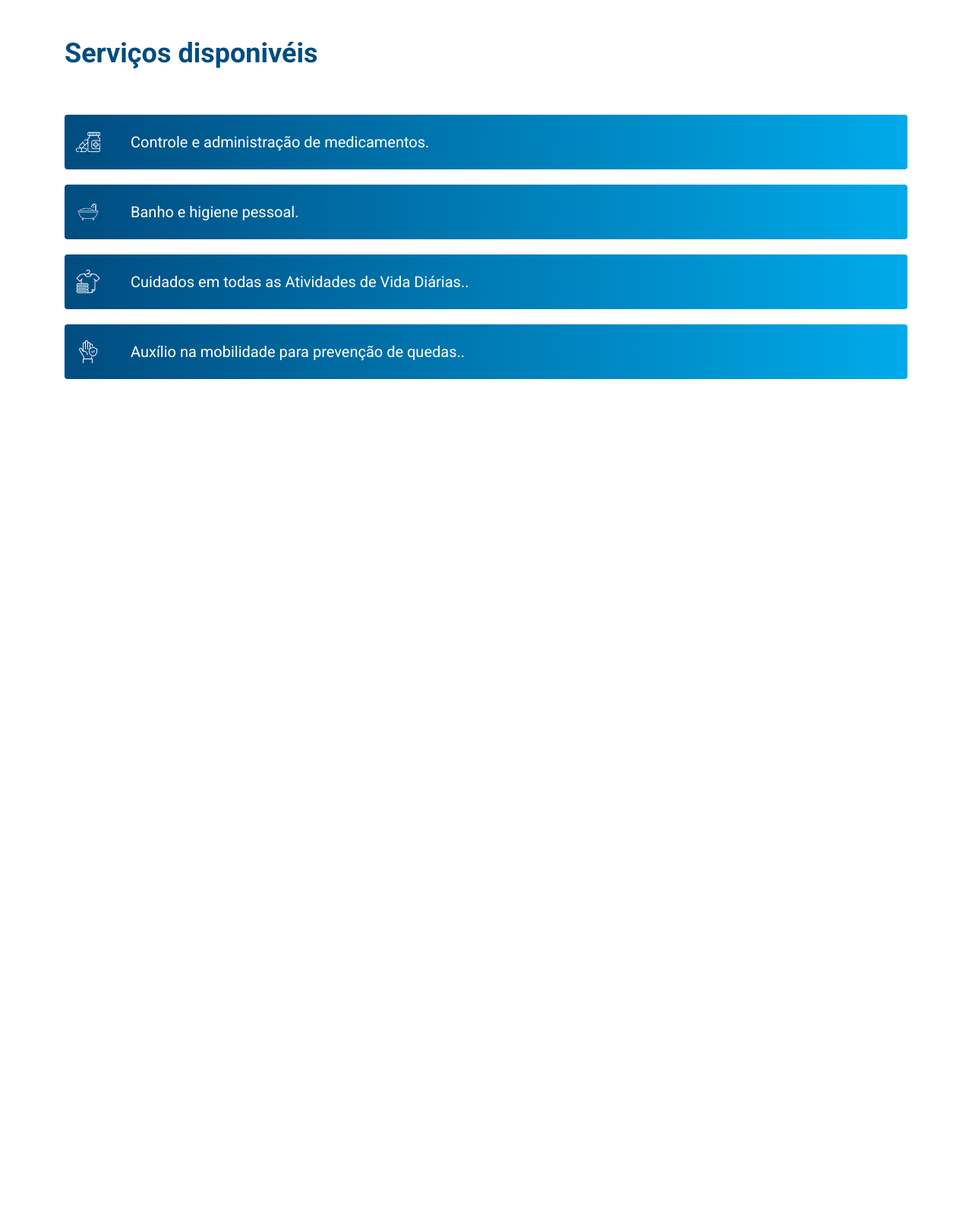
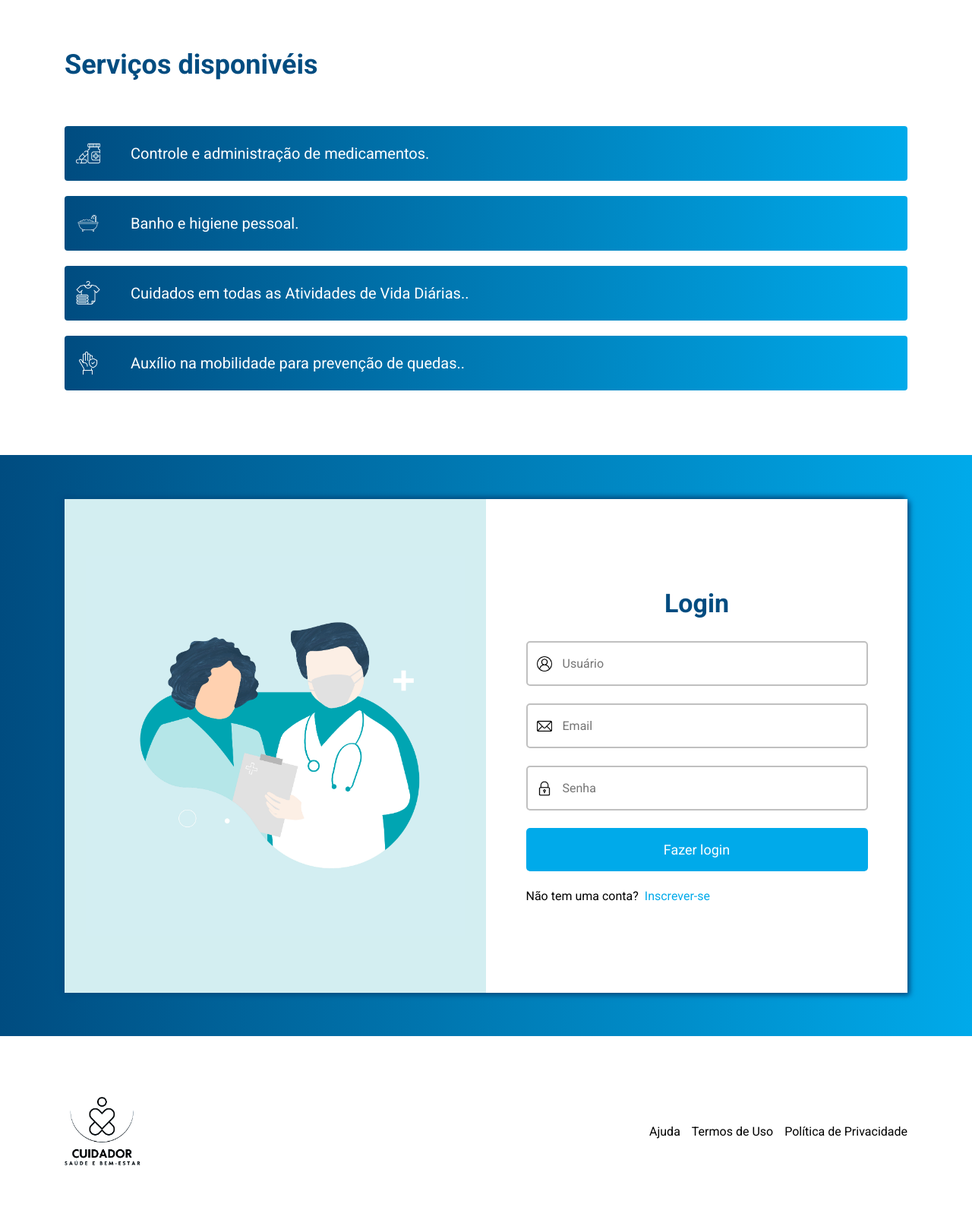
Before and after one commit to wanndersondev/cuidador-idosos, a PHP site: page / in a window 1280 px wide. Shown: the part 631-2245 px from the top of the page at 76% size. Before the commit the page ends 1130 px from the top, so only its background shows below. Run offline with PHP 8.4, Linux system fonts and the light colour scheme.

Commit message:
Criação do login e página de cadastro

```diff
--- a/assets/pages/index/index.css
+++ b/assets/pages/index/index.css
@@ -1,5 +1,7 @@
 @import './../../global/global.css';
+@import './partials/section-header.css';
+@import './partials/section-services.css';
 @import './partials/form.css';
-@import './partials/section-main.css';
-@import './partials/section-footer.css';
-@import './partials/section-header.css';
+@import './partials/login.css';
+@import './partials/register.css';
+@import './partials/section-footer.css'
--- a/assets/pages/index/partials/form.css
+++ /dev/null
@@ -1,66 +0,0 @@
-.form-register {
-    display: flex;
-    justify-content: flex-end;
-    align-items: center;
-    max-width: 570px;
-    padding-right: 15px;
-}
-.form {
-    background-color: var(--Branco);
-    width: 500px;
-    height: 450px;
-    padding: 25px;
-    border-radius: 4px;
-    box-shadow: 2px 2px 5px #c0c0c0, -2px -2px 5px #c0c0c0;
-}
-.title-form {
-    display: flex;
-    justify-content: center;
-    width: 100%;
-    margin-bottom: 30px;
-}
-.title-form h3 {
-    color: var(--Azul-escuro);
-    font-size: 28px;
-}
-.input {
-    display: flex;
-    justify-content: flex-start;
-    align-items: center;
-    margin-bottom: 23px;
-    border: 2px solid #c0c0c0;
-    border-radius: 5px;
-    padding: 4px;
-}
-.input img {
-    width: 20px;
-    margin: 0 0 0 8px;
-}
-.input input {
-    width: 100%;
-    font-size: 16px;
-    padding: 14px;
-    color: var(--Preto);
-}
-#btn {
-    display: flex;
-    justify-content: center;
-    background-color: var(--Azul-claro);
-    padding: 18px;
-    border-radius: 5px;
-    transition: linear 0.4s;
-}
-#btn:hover {
-    background-color: #02a0d9;
-}
-#btn button {
-    color: var(--Branco);
-    background-color: transparent;
-    font-size: 18px;
-}
-
-/* Responsividade Principal
-@media screen and (min-width: 992px) {
-
-}
-*/
--- a/assets/pages/index/partials/login.css
+++ b/assets/pages/index/partials/login.css
@@ -1,3 +1,119 @@
+#login {
+    display: flex;
+    justify-content: center;
+    align-items: center;
+    padding: 0 15px;
+    height: 765px;
+    background: linear-gradient(90deg, rgba(0,76,128,1) 0%, rgba(0,170,234,1) 100%);
+}
+.bg-login {
+    display: flex;
+    justify-content: center;
+    align-items: center;
+}
+.bg-form {
+    background-color: var(--Branco);
+    display: flex;
+    justify-content: space-between;
+    align-items: center;
+    width: 100%;
+    height: 650px;
+    box-shadow: 3px 3px 7px var(--Azul-escuro), -3px -3px 7px var(--Azul-escuro);
+}
+.figure {
+    display: flex;
+    justify-content: center;
+    align-items: center;
+    background-color: red;
+    height: 100%;
+    flex: 1;
+}
+.figure .img-fig {
+    width: 500px;
+    height: 500px;
+}
+.img-fig img {
+    width: 100%;
+}
+.form-login {
+    display: flex;
+    justify-content: center;
+    align-items: center;
+    height: 100%;
+    flex: 1;
+}
+.form {
+    display: flex;
+    flex-direction: column;
+    justify-content: center;
+    background-color: var(--Branco);
+    width: 500px;
+    height: 480px;
+    padding: 25px;
+    border-radius: 4px;
+}
+.title-form {
+    display: flex;
+    justify-content: center;
+    width: 100%;
+    margin-bottom: 30px;
+}
+.title-form h3 {
+    color: var(--Azul-escuro);
+    font-size: 34px;
+}
+.input {
+    display: flex;
+    justify-content: flex-start;
+    align-items: center;
+    margin-bottom: 23px;
+    border: 2px solid #c0c0c0;
+    border-radius: 5px;
+    padding: 4px;
+}
+.input img {
+    width: 20px;
+    margin: 0 0 0 8px;
+}
+.input input {
+    width: 100%;
+    font-size: 16px;
+    padding: 14px;
+    color: var(--Preto);
+}
+#btn {
+    display: flex;
+    justify-content: center;
+    background-color: var(--Azul-claro);
+    padding: 18px;
+    border-radius: 5px;
+    transition: linear 0.4s;
+    margin-bottom: 23px;
+}
+#btn button {
+    color: var(--Branco);
+    background-color: transparent;
+    font-size: 18px;
+}
+#btn:hover {
+    background-color: var(--Azul-escuro);
+}
+.options-register {
+    display: flex;
+    width: 100%;
+}
+.options-register p {
+    margin-right: 8px;
+    color: var(--Preto);
+}
+.options-register a {
+    color: var(--Azul-claro);
+}
+.options-register a:hover {
+    text-decoration: underline;
+    color: var(--Azul-escuro);
+}
+
 /* Responsividade Principal
 @media screen and (min-width: 992px) {
 
--- a/assets/pages/index/partials/register.css
+++ b/assets/pages/index/partials/register.css
@@ -1,3 +1,117 @@
+#login {
+    display: flex;
+    justify-content: center;
+    align-items: center;
+    padding: 0 15px;
+    height: 765px;
+    background: linear-gradient(90deg, rgba(0,76,128,1) 0%, rgba(0,170,234,1) 100%);
+}
+.bg-login {
+    display: flex;
+    justify-content: center;
+    align-items: center;
+}
+.bg-form {
+    background-color: var(--Branco);
+    display: flex;
+    justify-content: space-between;
+    align-items: center;
+    width: 100%;
+    height: 650px;
+    box-shadow: 3px 3px 7px var(--Azul-escuro), -3px -3px 7px var(--Azul-escuro);
+}
+.figure {
+    display: flex;
+    justify-content: center;
+    align-items: center;
+    background-color: #d3eef1;
+    height: 100%;
+    flex: 1;
+}
+.figure .img-fig {
+    width: 500px;
+    height: 500px;
+}
+.img-fig img {
+    width: 100%;
+}
+.form-login {
+    display: flex;
+    justify-content: center;
+    align-items: center;
+    height: 100%;
+    flex: 1;
+}
+.form {
+    display: flex;
+    flex-direction: column;
+    justify-content: center;
+    background-color: var(--Branco);
+    width: 500px;
+    height: 480px;
+    padding: 25px;
+    border-radius: 4px;
+}
+.title-form {
+    display: flex;
+    justify-content: center;
+    width: 100%;
+    margin-bottom: 30px;
+}
+.title-form h3 {
+    color: var(--Azul-escuro);
+    font-size: 34px;
+}
+.input {
+    display: flex;
+    justify-content: flex-start;
+    align-items: center;
+    margin-bottom: 23px;
+    border: 2px solid #c0c0c0;
+    border-radius: 5px;
+    padding: 4px;
+}
+.input img {
+    width: 20px;
+    margin: 0 0 0 8px;
+}
+.input input {
+    width: 100%;
+    font-size: 16px;
+    padding: 14px;
+    color: var(--Preto);
+}
+#btn {
+    display: flex;
+    justify-content: center;
+    background-color: var(--Azul-claro);
+    padding: 18px;
+    border-radius: 5px;
+    transition: linear 0.4s;
+    margin-bottom: 23px;
+}
+#btn button {
+    color: var(--Branco);
+    background-color: transparent;
+    font-size: 18px;
+}
+#btn:hover {
+    background-color: var(--Azul-escuro);
+}
+.options-register {
+    display: flex;
+    width: 100%;
+}
+.options-register p {
+    margin-right: 8px;
+    color: var(--Preto);
+}
+.options-register a {
+    color: var(--Azul-claro);
+}
+
+
+
 /* Responsividade Principal
 @media screen and (min-width: 992px) {
 
--- a/assets/pages/index/partials/section-footer.css
+++ b/assets/pages/index/partials/section-footer.css
@@ -0,0 +1,27 @@
+footer {
+    background-color: var(--Branco);
+}
+.footer {
+    display: flex;
+    max-width: 100%;
+    height: 250px;
+}
+.logo-footer {
+    display: flex;
+    justify-content: flex-start;
+    align-items: center;
+    flex: 1;
+}
+.logo-footer img {
+    width: 100px;
+}
+.descrition-footer {
+    display: flex;
+    justify-content: flex-end;
+    align-items: center;
+    flex: 2;
+}
+.descrition-footer a {
+    padding-left: 15px;
+    color: var(--Preto);
+}
--- a/assets/pages/index/partials/section-main.css
+++ b/assets/pages/index/partials/section-services.css
@@ -1,4 +1,4 @@
-.main-content {
+.container-services {
     display: flex;
     justify-content: center;
     align-items: center;
@@ -8,6 +8,7 @@
     display: flex;
     justify-content: center;
     align-items: center;
+    height: 600px;
 }
 .services {
     width: 100%;
@@ -15,7 +16,7 @@
 .title-services h3 {
     font-size: 36px;
     color: var(--Azul-escuro);
-    margin:20px 0 60px 0;
+    margin: 0 0 60px 0;
 }
 .adm-care {
     display: flex;
@@ -23,8 +24,8 @@
     max-width: 100%;
     margin-bottom: 20px;
     background: linear-gradient(90deg, rgba(0,76,128,1) 0%, rgba(0,170,234,1) 100%);
+    padding: 20px 15px;
     border-radius: 4px;
-    padding: 20px 15px;
     transition: linear 0.4s;
 }
 .adm-care img  {
--- a/index.html
+++ b/index.html
@@ -11,8 +11,7 @@
     <header> <!-- Topo -->
         <div class="login-register">
             <div class="lg-rg">
-                <a href="login.html" target="_blank">Login</a>
-                <a href="register.html" target="_blank">Cadastrar-se</a>
+                <a href="#login">Login</a>
             </div>
         </div>
 
@@ -25,7 +24,7 @@
                     <!-- Logo -->
                     <div class="logo">
                         <a href="index.html">
-                            <img src="/files/img/logo.png" alt="logo">
+                            <img src="/files/img/logo-branco.png" alt="logo">
                         </a>
                     </div>
                     <!-- Descrição-->
@@ -41,21 +40,21 @@
                 <!-- Conteúdo perfil-cuidadora -->
                 <div class="profile">
                     <div class="photo-doc">
-                        <img src="./files/img/cuidadora1.png" alt="Cuidadora-Idosos">
+                        <img src="./files/img/cuidadora.png" alt="Cuidadora-Idosos">
                     </div>
                 </div>
             </div>
         </div>
         <!-- Faixa Ondulada -->
-        <div class="curve-01">
+        <div class="curve-1">
             <img src="/files/img/curva01.png" alt="Faixa">
         </div>
 
     </header>
-    <main class="main-content">
-        <section class="container container-fluid"> <!-- Container para serviços e formulário -->
-
+    <main>
+        <section class="container-services"> <!-- Container para serviços e formulário -->
             <!-- Serviços -->
+            <div class="container container-fluid">
                 <div class="services">
                     <div class="title-services">
                         <h3>Serviços disponivéis</h3>
@@ -80,9 +79,66 @@
                         <img src="/files/img/icon04.png" alt="Medicamentos">
                         <p>Auxílio na mobilidade para prevenção de quedas..</p>
                     </a>
+                </div>
+            </div>
+        </section>
+        <section id="login">
+            <div class="container bg-login">
+                <div class="bg-form">
+                    <!-- Figura -->
+                    <div class="figure">
+                        <div class="img-fig">
+                            <img src="./files/img/v869-wan-17.jpg" alt="Figura">
+                        </div>
+                    </div>
+                    <!-- Formulário Login -->
+                    <div class="form-login">
+                        <div class="form">
+                            <div class="title-form">
+                                <h3>Login</h3>
+                            </div>
+                            <form action="">
+                                <div class="input">
+                                    <img src="./files/img/user.png" alt="Usuário">
+                                    <input type="text" placeholder="Usuário">
+                                </div>
+
+                                <div class="input">
+                                    <img src="./files/img/email.png" alt="Email">
+                                    <input type="email" placeholder="Email">
+                                </div>
+
+                                <div class="input">
+                                    <img src="./files/img/senha.png" alt="Senha">
+                                    <input type="password" placeholder="Senha">
+                                </div>
+
+                                <div id="btn">
+                                    <button>Fazer login</button>
+                                </div>
+
+                                <div class="options-register">
+                                    <p>Não tem uma conta?</p>
+                                    <a href="register.html" target="_blank">Inscrever-se</a>
+                                    </div>
+                            </form>
+                        </div>
+                    </div>
+                </div>
+            </div>
         </section>
     </main>
     <footer>
+        <div class="container footer">
+            <div class="logo-footer">
+                <img src="/files/img/logo-preto.png" alt="Logo-Footer">
+            </div>
+            <div class="descrition-footer">
+                <a href="#">Ajuda</a>
+                <a href="#">Termos de Uso</a>
+                <a href="#">Política de Privacidade</a>
+            </div>
+        </div>
     </footer>
 </body>
 </html>
```
Also changed, not shown: assets/pages/index/partials/section-header.css (+16 -11 lines), login.html (deleted, +0 -40 lines), register.html (+17 -4 lines), files/img/cuidadora1.png (deleted), files/img/curva02.png (deleted), files/img/logo-branco.png (added), files/img/logo-preto.png (added), files/img/logo.png (deleted), files/img/v869-wan-17.jpg (added). Lines whose indentation alone changed are shown as unchanged.
